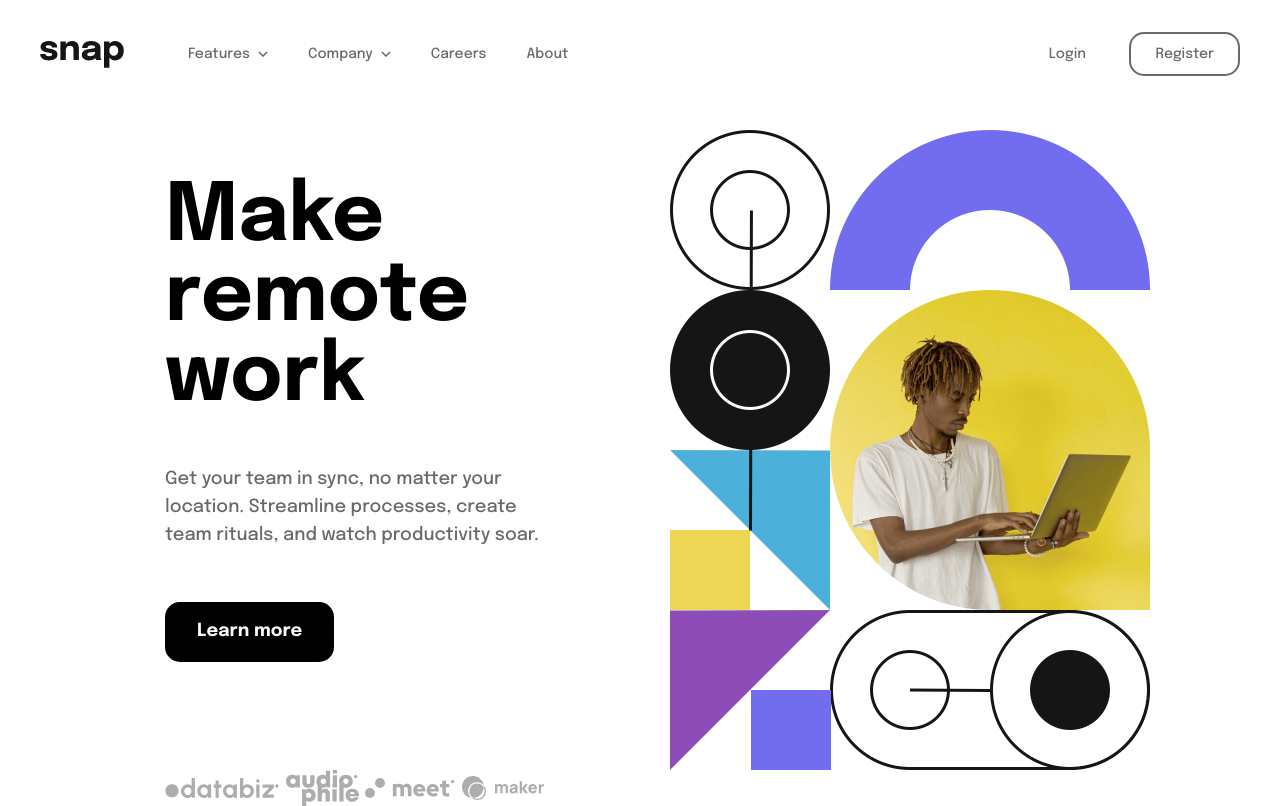
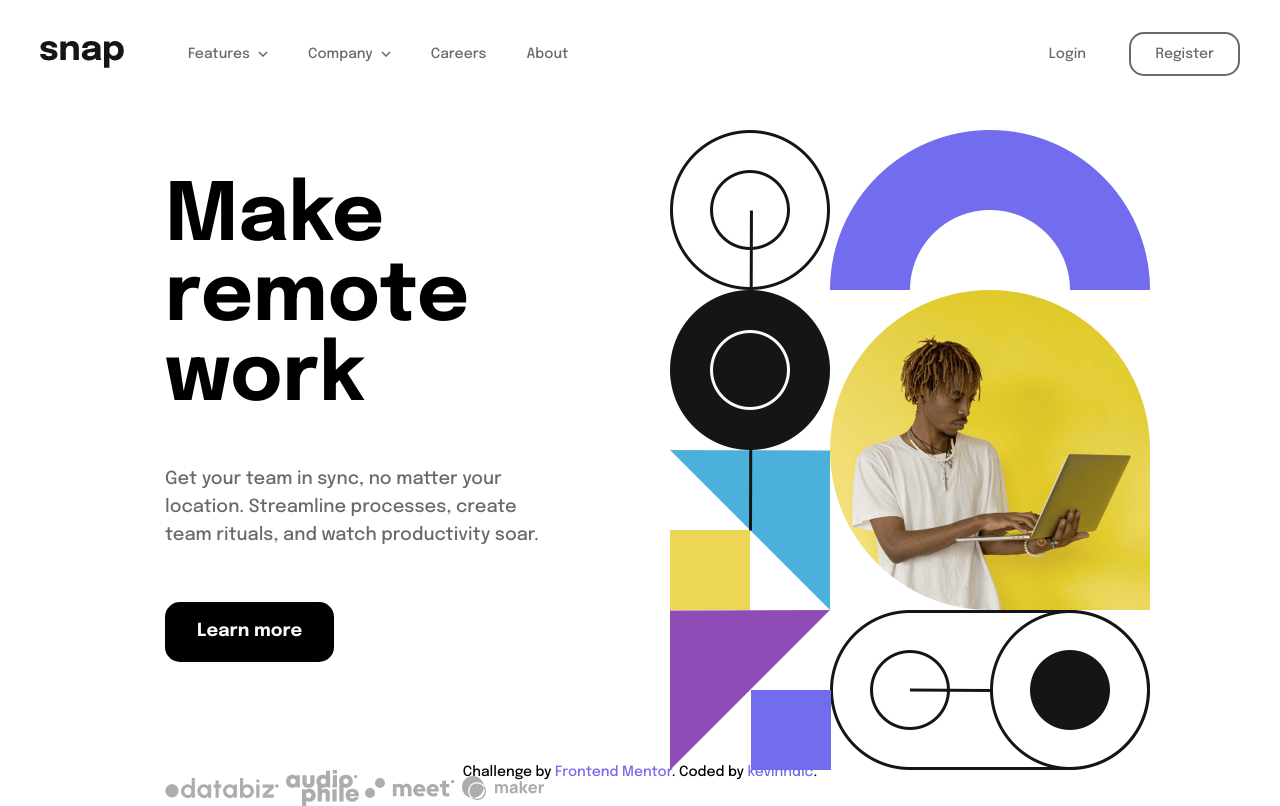
Before and after one commit to kevinndlc/intro-section-with-dropdown-navigation-main, a website built with Parcel: page src/index.html in a window 1280 px wide. Built offline with nearby package versions, Linux system fonts and the light colour scheme.

Commit message:
Fix: Added footer

```diff
--- a/src/index.html
+++ b/src/index.html
@@ -200,7 +200,7 @@
       Challenge by
       <a href="https://www.frontendmentor.io?ref=challenge" target="_blank"
         >Frontend Mentor</a
-      >. Coded by <a href="#">Your Name Here</a>.
+      >. Coded by <a href="https://github.com/kevinndlc">kevinndlc</a>.
     </footer>
   </body>
 </html>
--- a/src/style.scss
+++ b/src/style.scss
@@ -388,7 +388,16 @@ button {
 }
 
 .footer {
-  display: none;
+  position: absolute;
+  bottom: 1rem;
+  left: 0;
+  right: 0;
+  font-size: 0.875rem;
+  text-align: center;
+
+  a {
+    color: #7669ea;
+  }
 }
 
 @keyframes slideFromRight {
```
